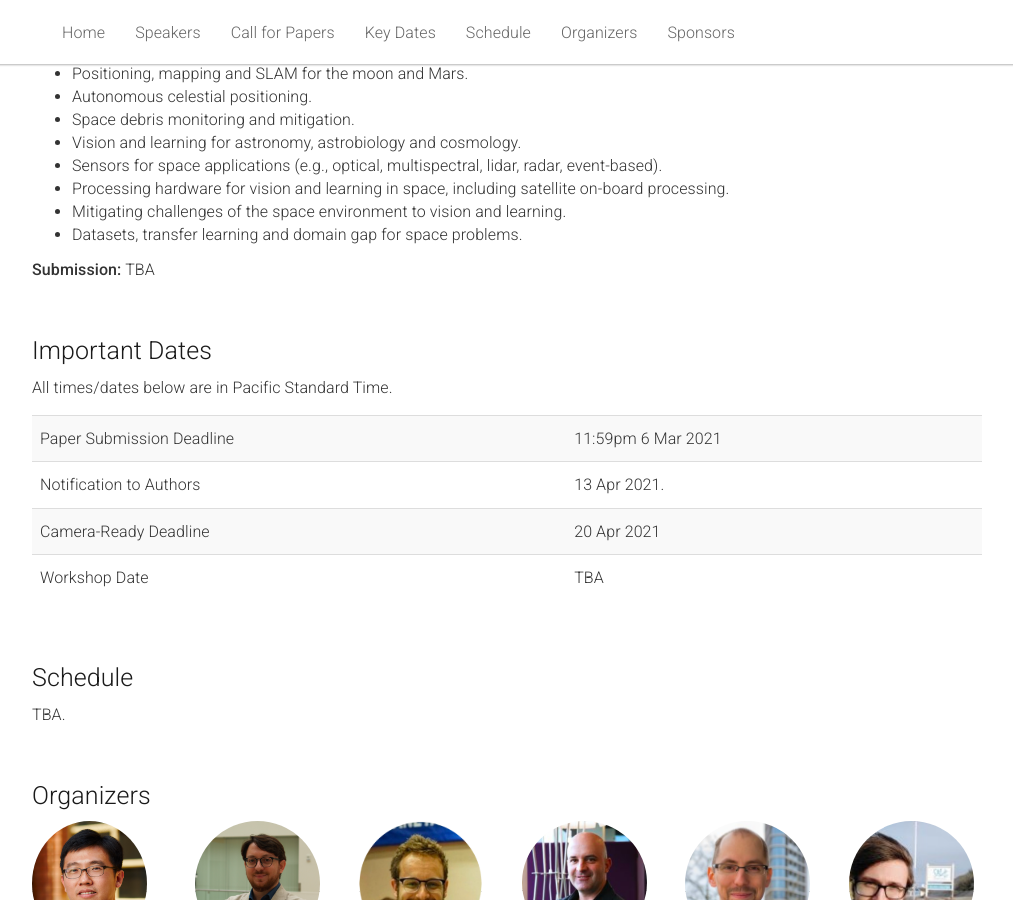
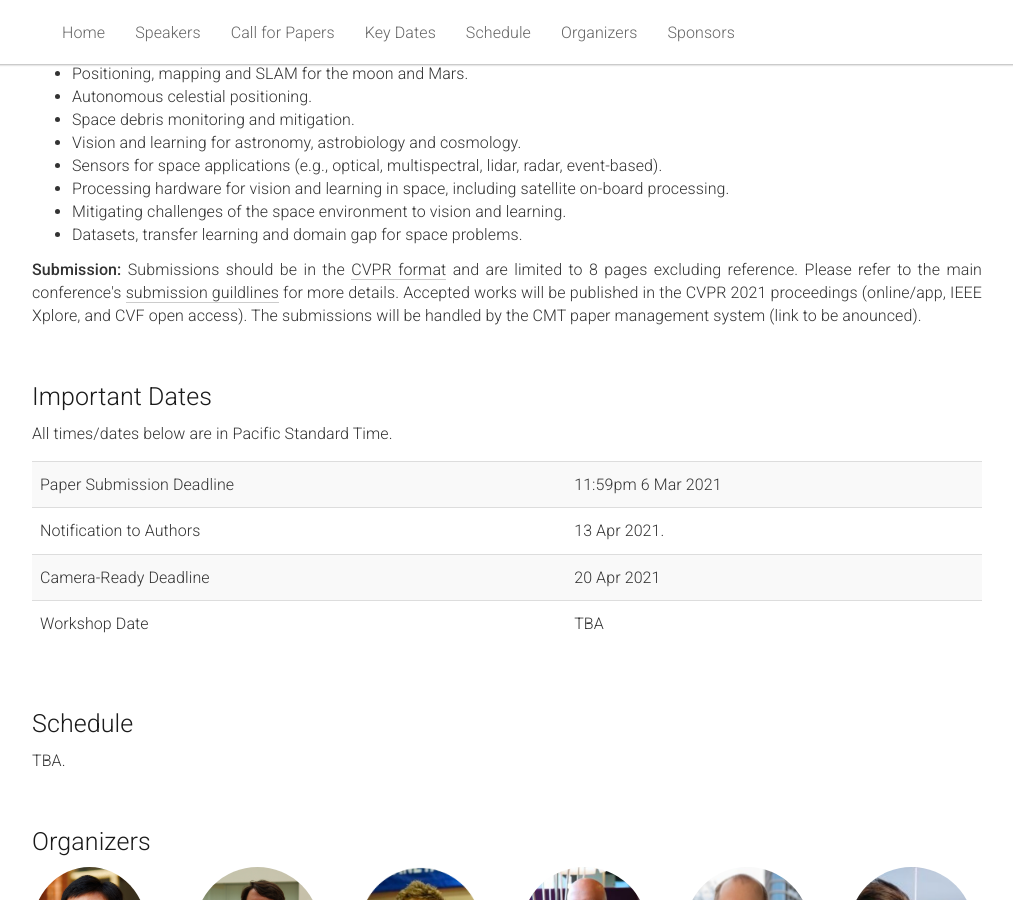
Before and after one commit to AIforSpace/2024, a Jekyll site: the page built from _pages/home.md, in a window 1280 px wide and 900 px high, scrolled down 2593 px. Shown: the whole window, without its empty margins (133-1146 px from the left). Built offline with Jekyll 4.4.1, drawn with Linux system fonts in a browser that asks for light colours.

Commit message:
edit submission

```diff
--- a/_pages/home.md
+++ b/_pages/home.md
@@ -130,14 +130,11 @@ acknowledgements: ""
       <li>Datasets, transfer learning and domain gap for space problems.</li>
     </ul>
     <p>
-      <span style="font-weight:500;">Submission:</span> TBA
-      <!--we encourage submissions of up to 6 pages excluding references and acknowledgements.
-      The submission should be in the CVPR format.
-      Reviewing will be single blind.
-      Accepted works will be published in the CVPR 2020 proceedings (online/app, IEEE Xplore, and CVF open access).
-      Due to the archival nature of these publications, we are looking for work that has not been published before.
-      The submissions will be handled by the <a href='https://cmt3.research.microsoft.com/L3DGM2020'>CMT paper management system</a>.  -->
-      <!--Please submit your paper to the following address by the deadline: <span style="color:#1a1aff;font-weight:400;"><a href="mailto:learn3dgen@gmail.com">learn3dgen@gmail.com</a></span>-->
+      <span style="font-weight:500;">Submission:</span>
+      Submissions should be in the <a href="http://cvpr2021.thecvf.com/sites/default/files/2020-09/cvpr2021AuthorKit_2.zip">CVPR format</a> and are limited to 8 pages excluding reference.
+      Please refer to the main conference's <a href="http://cvpr2021.thecvf.com/node/33#submission-guidelines">submission guildlines</a> for more details.
+      Accepted works will be published in the CVPR 2021 proceedings (online/app, IEEE Xplore, and CVF open access).
+      The submissions will be handled by the CMT paper management system (link to be anounced).
     </p>
   </div>
 </div><br>
```
